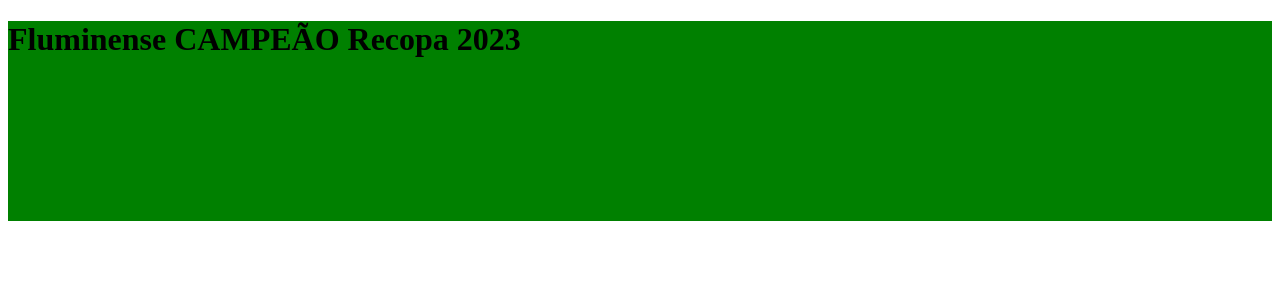
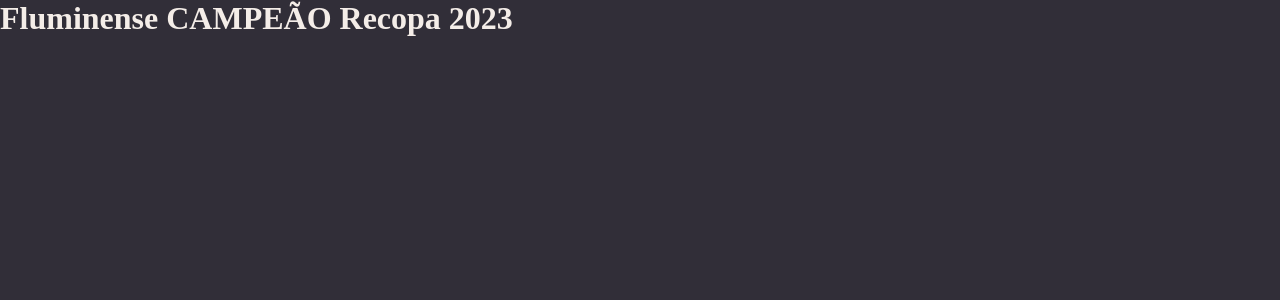
Before and after one commit to leandrocitro/Notes, a React (Vite) app: page / in a window 1280 px wide. Shown: the top 300 px of the page. Built offline with nearby package versions, Linux system fonts and the light colour scheme.

Commit message:
Definindo variaveis globais

```diff
--- a/src/main.jsx
+++ b/src/main.jsx
@@ -1,7 +1,7 @@
 import React from 'react'
 import ReactDOM from 'react-dom/client'
 import { ThemeProvider } from 'styled-components';
-import GlobalStyles from './styles/theme';
+import GlobalStyles from './styles/global';
 
 import { Details } from './pages/Details'
 
@@ -12,6 +12,7 @@
 ReactDOM.createRoot(document.getElementById('root')).render(
   <React.StrictMode>
     <ThemeProvider theme={theme}>
+      <GlobalStyles />
 
       <Details />
     </ThemeProvider>
--- a/src/pages/Details/styles.jsx
+++ b/src/pages/Details/styles.jsx
@@ -1,6 +1,5 @@
 import styled from 'styled-components';
 
 export const Container = styled.div`
-    background-color: green;
-    height: 200px;
+
 `;
--- a/src/styles/global.js
+++ b/src/styles/global.js
@@ -10,5 +10,21 @@
 
     body {
         background-color: ${({ theme }) => theme.COLORS.BACKGROUND_800};
+        color: ${({ theme }) => theme.COLORS.WHITE};
+    }
+
+    a {
+        text-decoration: none;
+
+    button, a {
+            cursor: pointer;
+            transition: filter 0.2s;
+        }
+
+    button:hover, a:hover {
+            filter: brightness(0.9);
+        }
+
+
     }
 `;
```
